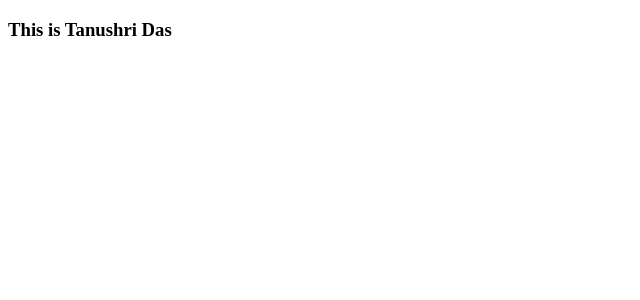
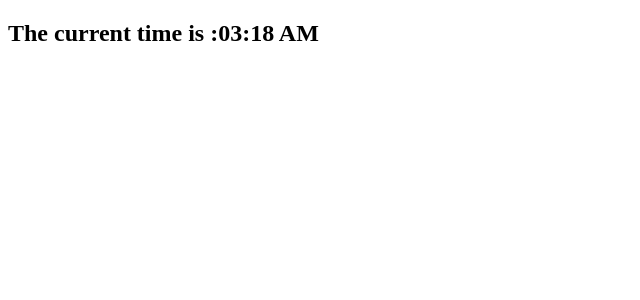
Before and after one commit to Tanushri-Das/React-Problem-Solving-Questions-Answer, a React (Vite) app: page / in a window 1280 px wide. Shown: the top 300 px of the page, without its empty margins (0-640 px from the left). Built offline with nearby package versions, Linux system fonts and the light colour scheme.

Commit message:
implement show current time functionality

```diff
--- a/src/App.jsx
+++ b/src/App.jsx
@@ -1,6 +1,7 @@
 import React from "react";
+import ShowCurrentTime from "./Components/ShowCurrentTime/ShowCurrentTime";
 // import SumOfTwoNumbers from "./Components/SumOfTwoNumbers/SumOfTwoNumbers";
-import DisplayData from "./Components/DisplayData/DisplayData";
+// import DisplayData from "./Components/DisplayData/DisplayData";
 // import Event from "./Components/Event/Event";
 // import Counter from './Components/Counter/Counter'
 // import Api from './Components/Api/Api'
@@ -12,7 +13,8 @@ const App = () => {
       {/* <Api/> */}
       {/* <Event /> */}
       {/* <SumOfTwoNumbers/> */}
-      <DisplayData/>
+      {/* <DisplayData/> */}
+      <ShowCurrentTime/>
     </div>
   );
 };
--- /dev/null
+++ b/src/Components/ShowCurrentTime/ShowCurrentTime.jsx
@@ -0,0 +1,23 @@
+import React, { useEffect, useState } from "react";
+
+const ShowCurrentTime = () => {
+  const [time, setTime] = useState(new Date());
+
+  useEffect(() => {
+    const interval = setInterval(() => {
+      setTime(new Date());
+    }, 1000);
+    return () => clearInterval(interval);
+  }, []);
+
+  return (
+    <div>
+      <h2>
+        The current time is :
+        {time.toLocaleTimeString([], { hour: "2-digit", minute: "2-digit" })}
+      </h2>
+    </div>
+  );
+};
+
+export default ShowCurrentTime;
```
